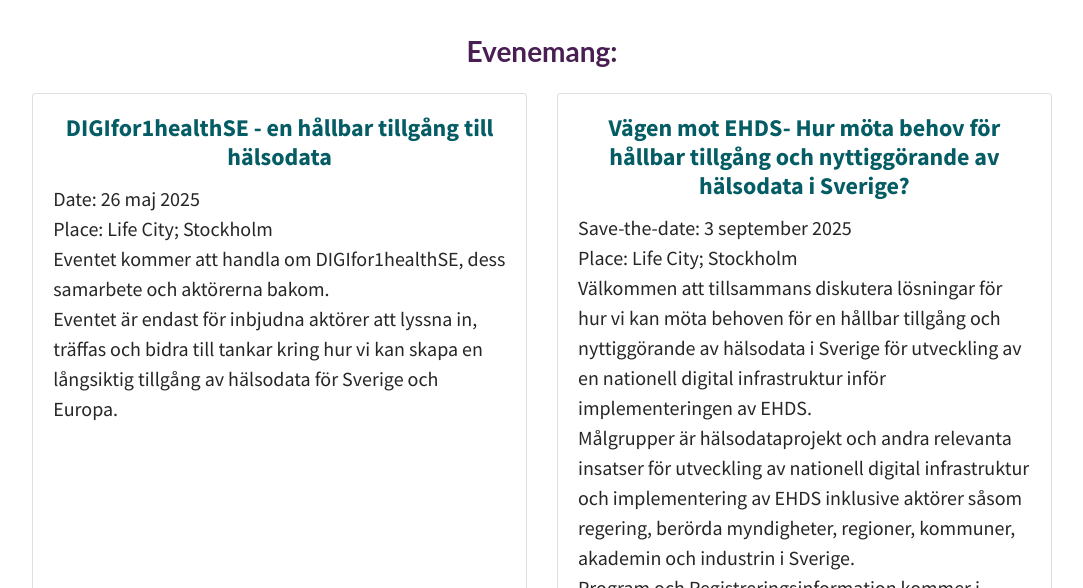
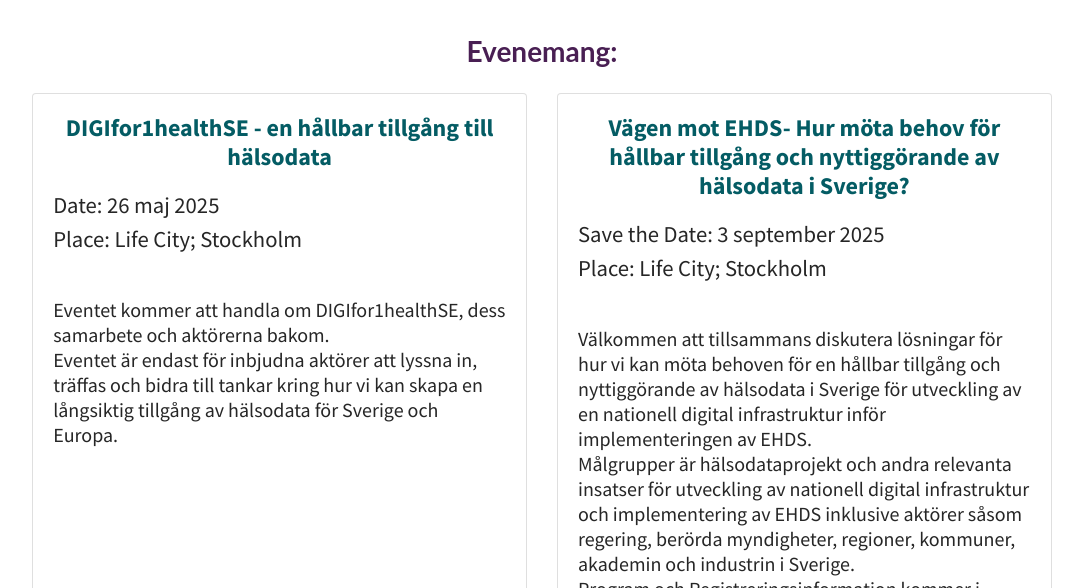
Before and after one commit to ScilifelabDataCentre/DIGIfor1Health_web, a Jekyll site: the page built from pages/outputs.md, in a window 1280 px wide and 900 px high, cut to the strip 312-900 px from the top of the window. Shown: the whole strip, without its empty margins (98-1181 px from the left). Built offline with Jekyll 4.4.1, drawn with Linux system fonts in a browser that asks for light colours; a script that is not in the unit is left out; comment, search, counter and statistics services are not loaded.

Commit message:
Update outputs.md

```diff
--- a/pages/outputs.md
+++ b/pages/outputs.md
@@ -22,7 +22,11 @@ bootstrap: true
           </h4>
           <p class="card-text">
 
-   Date: 26 maj 2025 <br> Place: Life City; Stockholm <br>
+  <p style="font-size: calc(1em + 2pt);">
+    Date: 26 maj 2025<br>
+    Place: Life City; Stockholm
+    </p>
+    <br>
 
 Eventet kommer att handla om DIGIfor1healthSE, dess samarbete och aktörerna bakom. <br>
 
@@ -39,8 +43,11 @@ att lyssna in, träffas och bidra till tankar kring hur vi kan skapa en långsik
             Vägen mot EHDS- Hur möta behov för hållbar tillgång och nyttiggörande av hälsodata i Sverige?
           </h4>
           <p class="card-text">
-   Save-the-date:
-3 september 2025 <br>Place: Life City; Stockholm  <br>
+   <p style="font-size: calc(1em + 2pt);">
+    Save the Date: 3 september 2025<br>
+    Place: Life City; Stockholm
+    </p>
+    <br>
 
 Välkommen att tillsammans diskutera lösningar för hur vi kan möta behoven för en hållbar tillgång och nyttiggörande av hälsodata i Sverige för utveckling av en nationell digital infrastruktur inför implementeringen av EHDS. <br>
 
```
